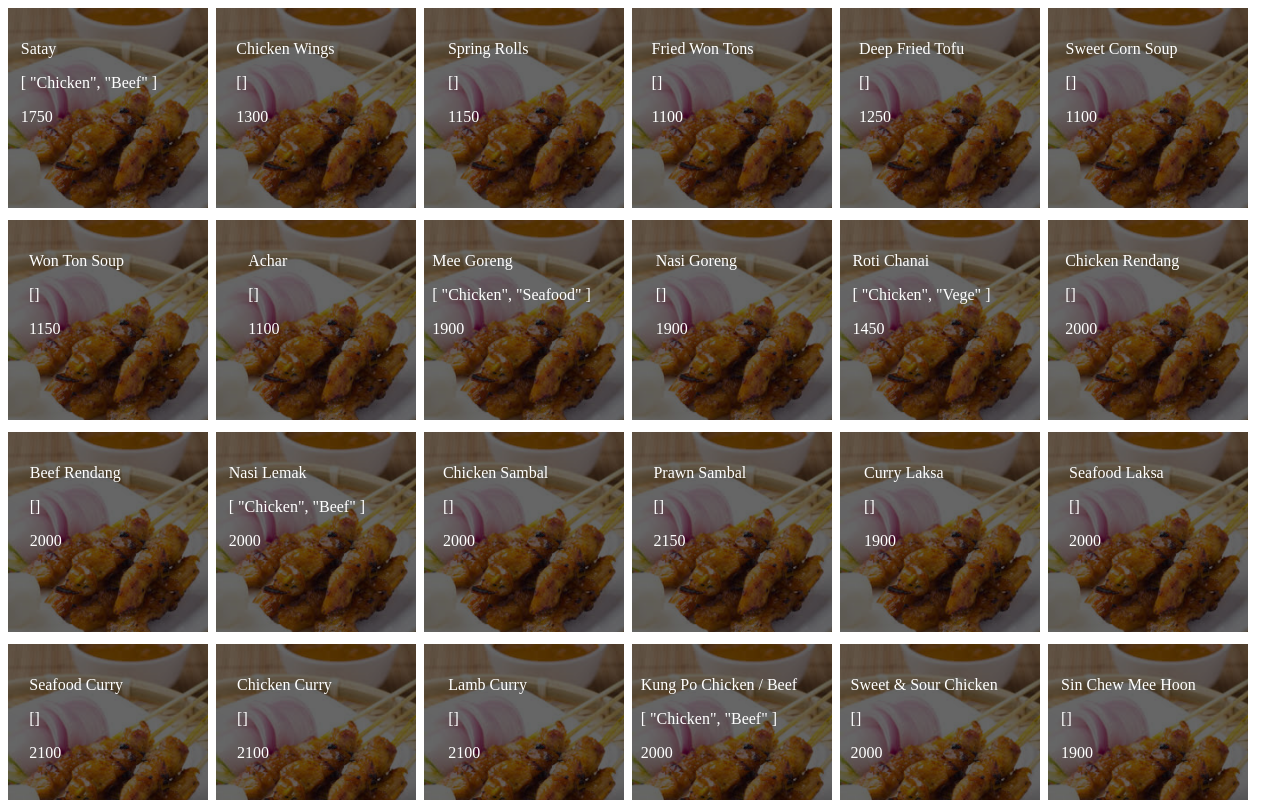
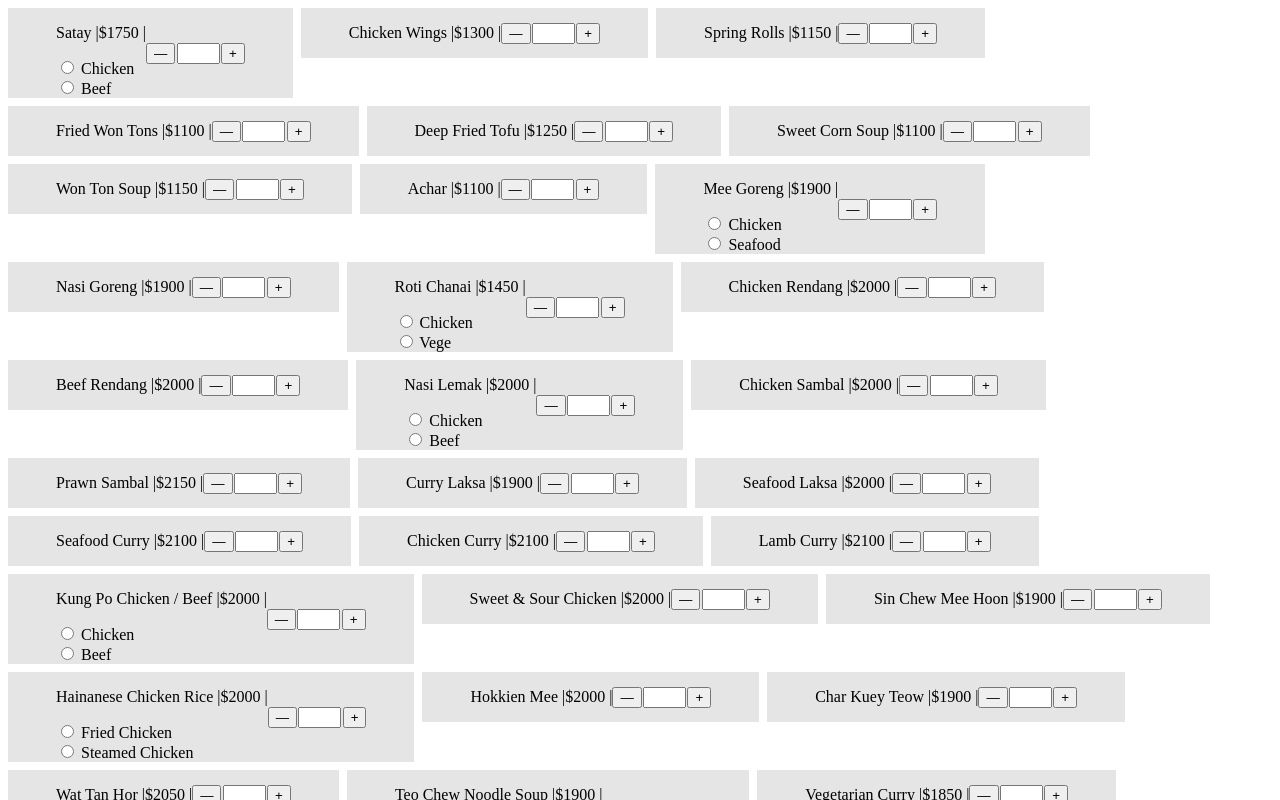
Before and after one commit to ktandun/kkmalaysia, a Vue app: page / in a window 1280 px wide. Shown: the top 800 px of the page. Built offline with nearby package versions, Linux system fonts and the light colour scheme; the HTML template or start-up script is replaced by a standard one.

Commit message:
feat: add quantity button

```diff
--- a/src/components/MenuCard.vue
+++ b/src/components/MenuCard.vue
@@ -1,54 +1,73 @@
 <script setup lang="ts">
+import { ref } from 'vue'
+
 const props = defineProps<{
   name: string
   options: Array<string>
   price: number
-  image: string
 }>()
+
+const picked = ref('')
+const quantity = ref('')
 </script>
 
 <template>
-  <div class="image-container">
-    <div class="overlay-dark"></div>
-    <div class="overlay-text">
-      <p>{{ props.name }}</p>
-      <p>{{ props.options }}</p>
-      <p>{{ props.price }}</p>
-    </div>
-    <img :src="props.image" />
-  </div>
+      <div class="menu-item">
+        <div class="menu-description">
+          <div class="name">
+            <p>{{ props.name }}</p>
+            <p class="price">{{ props.price }}</p>
+          </div>
+          <label class="option" v-for="ops in props.options" :key="ops">
+            <input type="radio" :value="ops" v-model="picked" />
+            {{ ops }}
+          </label>
+        </div>
+        <div class="item-quantity">
+          <button> — </button>
+          <input v-model="quantity" placeholder=" " />
+          <button> + </button>
+        </div>
+      </div>
 </template>
 
 <style scoped>
-.image-container {
-  cursor: pointer;
-  position: relative;
-  display: inline-block;
-  width: 200px;
-  height: 200px;
+.menu-item {
+  display: flex;
+  justify-content: space-between;
+  align-items: center;
+  background-color: rgba(0, 0, 0, 0.1); /* semi-transparent black */
+  padding: 0 3em;
 }
 
-.image-container img {
-  display: block;
-  width: 100%;
-  height: auto;
-  object-fit: cover;
+.menu-description {
+  color: black;
+  display: flex;
+  flex-direction: column;
 }
 
-.overlay-text {
-  position: absolute;
-  top: 20%;
-  left: 20%;
-  transform: translate(-20%, -20%);
-  color: white;
+.menu-description .name {
+  display: flex;
+  flex-direction: row;
 }
 
-.overlay-dark {
-  position: absolute;
-  top: 0;
-  left: 0;
+.menu-description p::after {
+  content: " |";
+}
+
+.menu-description p.price::before {
+  content: "$";
+}
+
+.item-quantity input {
+  width: 35px;
+  margin: 0 .1em;
+}
+
+.calculator {
   width: 100%;
   height: 100%;
-  background-color: rgba(0, 0, 0, 0.6); /* semi-transparent black */
+  background-color: peru;
 }
+
 </style>
```
